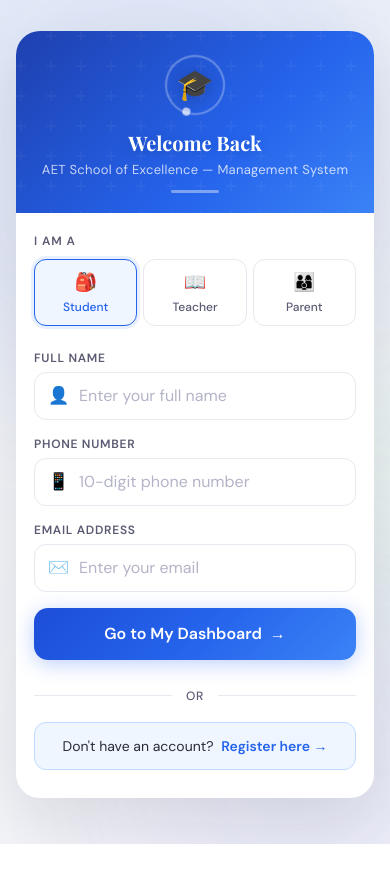
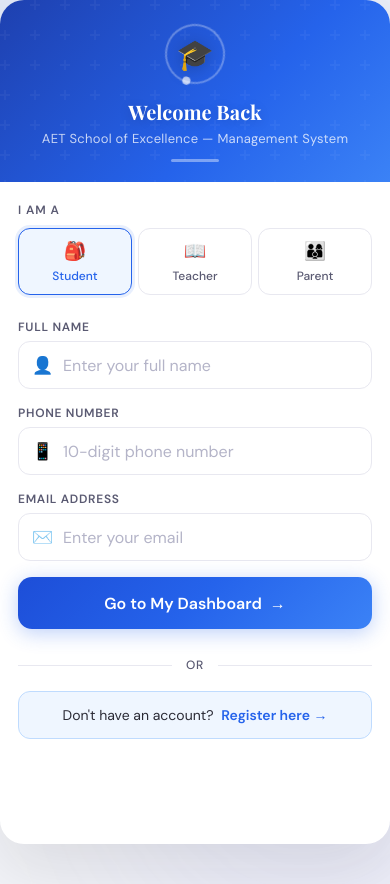
Before and after one commit to Amrutha01-ns/student-management-system, a Flask app: page /login_page in a window 390 px wide. Before the commit the page ends 844 px from the top, so only its background shows below. Run offline with Flask 3, Linux system fonts and the light colour scheme; some libraries are stand-ins or nearby versions.

Commit message:
fix: card fills full screen on mobile

```diff
--- a/templates/login_page.html
+++ b/templates/login_page.html
@@ -59,14 +59,20 @@ body {
   min-height: 100vh;
   min-height: 100dvh;
   display: flex;
-  align-items: flex-start;       /* align top so tall cards scroll naturally */
+  align-items: flex-start;
   justify-content: center;
-  padding: 24px 16px 40px;       /* breathing room top + extra bottom for mobile keyboards */
+  padding: 24px 16px 40px;
 }
 
 /* On taller screens, keep card vertically centred */
 @media (min-height: 700px) {
   .page { align-items: center; }
+}
+
+/* On mobile — card goes full width, edge to edge */
+@media (max-width: 500px) {
+  .page { padding: 0; align-items: flex-start; }
+  .card { border-radius: 0; max-width: 100%; min-height: 100vh; min-height: 100dvh; box-shadow: none; }
 }
 
 /* Card */
```
Also changed, not shown: templates/register.html (+13 -0 lines).
